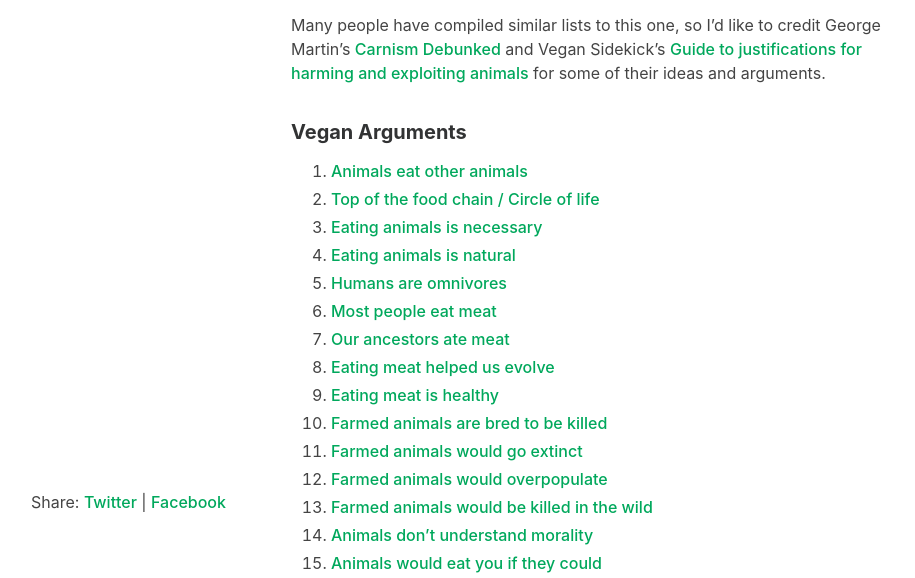
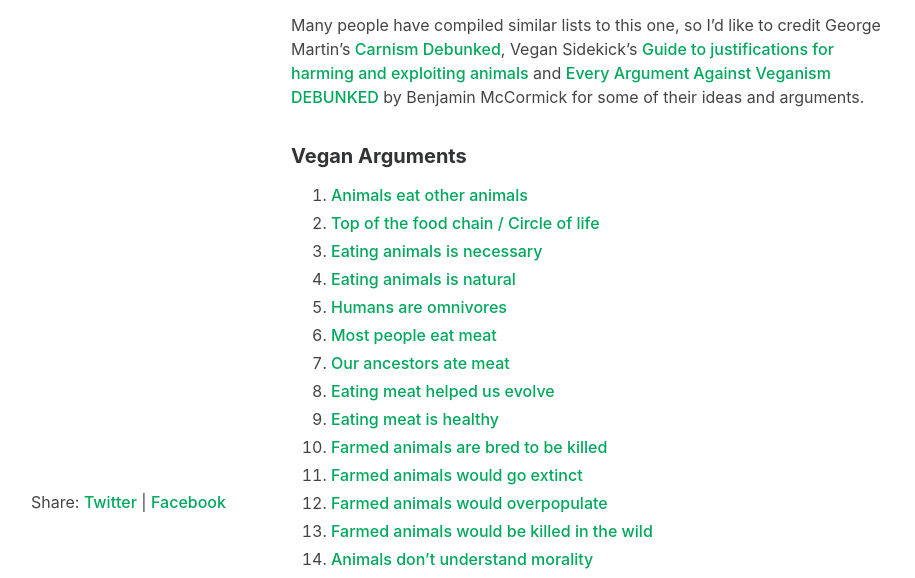
Before and after one commit to RyanRoberts/Vegan-Speak, a plain HTML site: page index.html in a window 1280 px wide. Shown: the part 220-798 px from the top of the page, without its empty margins (179-1094 px from the left). Drawn offline with Linux system fonts and the light colour scheme; a script that the page names is missing.

Commit message:
added every arg added

```diff
--- a/index.html
+++ b/index.html
@@ -219,7 +219,7 @@
     <section>
       <h2 id="the-complete-vegan-arguments-guide">The Vegan Arguments Guide</h2>
       <p>Thinking of going vegan, but not sure if it’s all just a fad? Are you already vegan, but have a hard time replying to your non-vegan friends and family? Do you eat meat and believe veganism doesn’t make sense? Say no more, and continue reading.</p>
-      <p>Many people have compiled similar lists to this one, so I’d like to credit George Martin’s <a href="https://www.carnismdebunked.com/general-ethical/" target="_blank" rel="noopener noreferrer">Carnism Debunked</a> and Vegan Sidekick’s <a href="https://www.godfist.com/vegansidekick/guide.php" target="_blank" rel="noopener noreferrer">Guide to justifications for harming and exploiting animals</a> for some of their ideas and arguments.</p>
+      <p>Many people have compiled similar lists to this one, so I’d like to credit George Martin’s <a href="https://www.carnismdebunked.com/general-ethical/" target="_blank" rel="noopener noreferrer">Carnism Debunked</a>, Vegan Sidekick’s <a href="https://www.godfist.com/vegansidekick/guide.php" target="_blank" rel="noopener noreferrer">Guide to justifications for harming and exploiting animals</a> and <a href="https://vomadlife.com/blogs/news/every-argument-against-veganism-debunked" target="_blank" rel="noopener noreferrer">Every Argument Against Veganism DEBUNKED</a> by Benjamin McCormick for some of their ideas and arguments.</p>
       <h4 id="vegan-arguments">Vegan Arguments</h4>
       <ol>
         <li><a href="#e1">Animals eat other animals</a></li>
```
